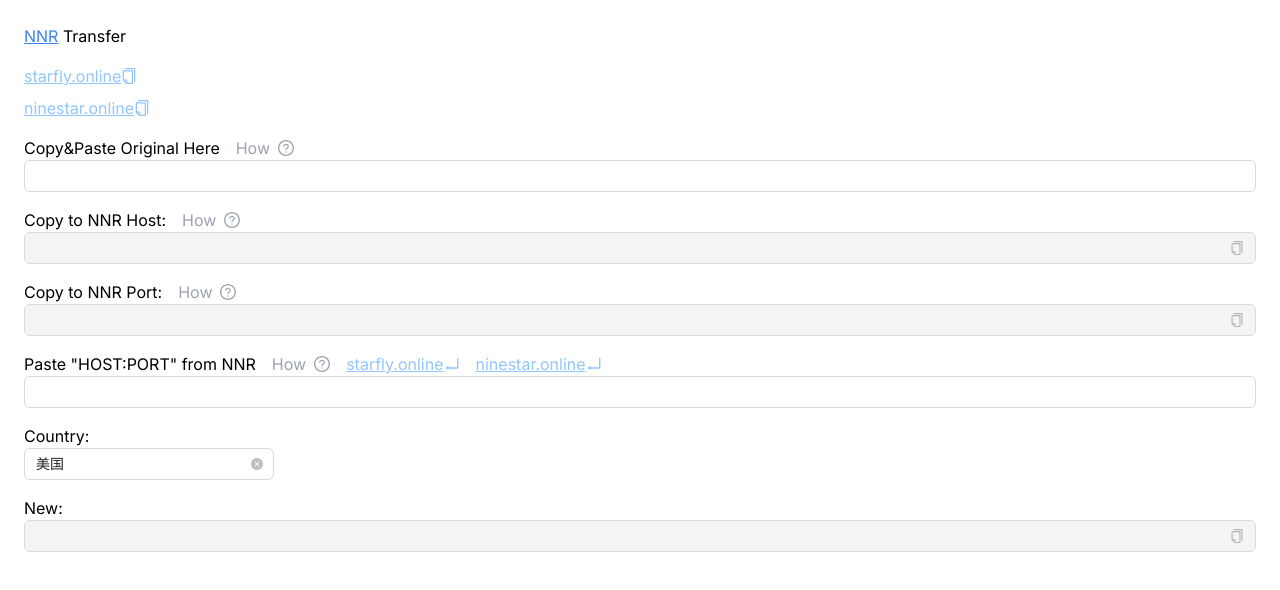
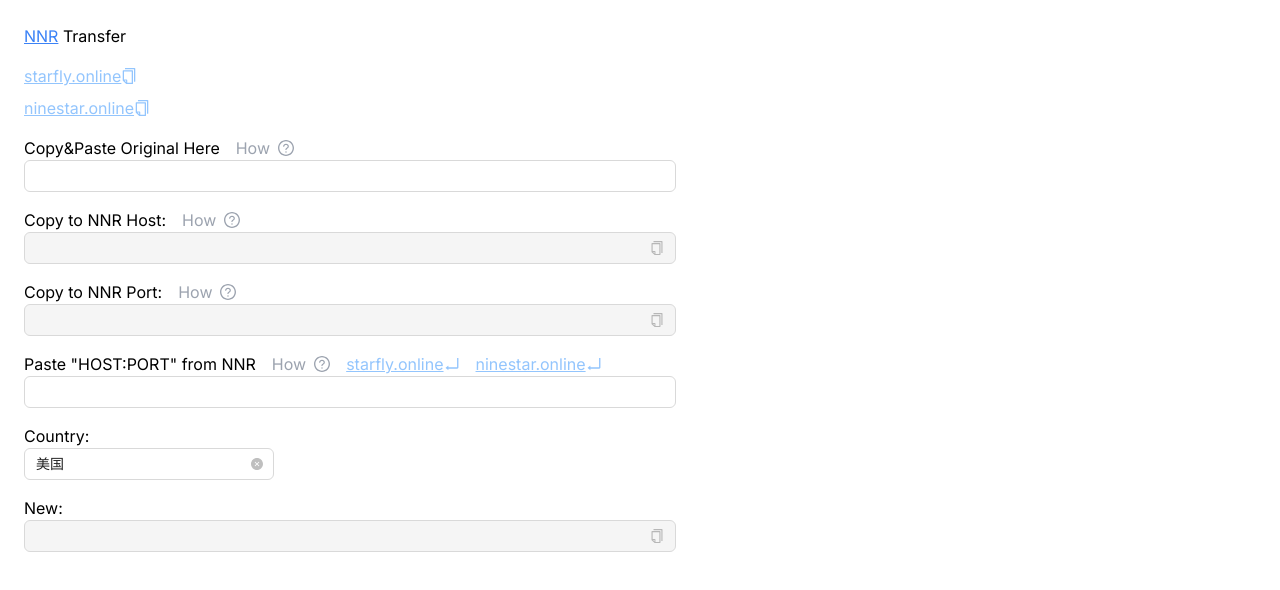
Before and after one commit to Somethingbear/cat-toys, a Next.js app: page /nnr-transfer in a window 1280 px wide. Shown: the top 590 px of the page. Built offline with nearby package versions, Linux system fonts and the light colour scheme.

Commit message:
style: 页面宽度

```diff
--- a/src/app/nnr-transfer/page.tsx
+++ b/src/app/nnr-transfer/page.tsx
@@ -96,7 +96,7 @@ const NNRTransfer = () => {
   }, [originalStr, originalSSJson, hostPortNNR, country])
 
   return (
-    <main className="flex flex-col gap-4 p-6">
+    <main className="flex flex-col gap-4 p-6 max-w-[700px]">
       <h2>
         <Link
           href={"https://nnr.moe?aff=8613"}
```
